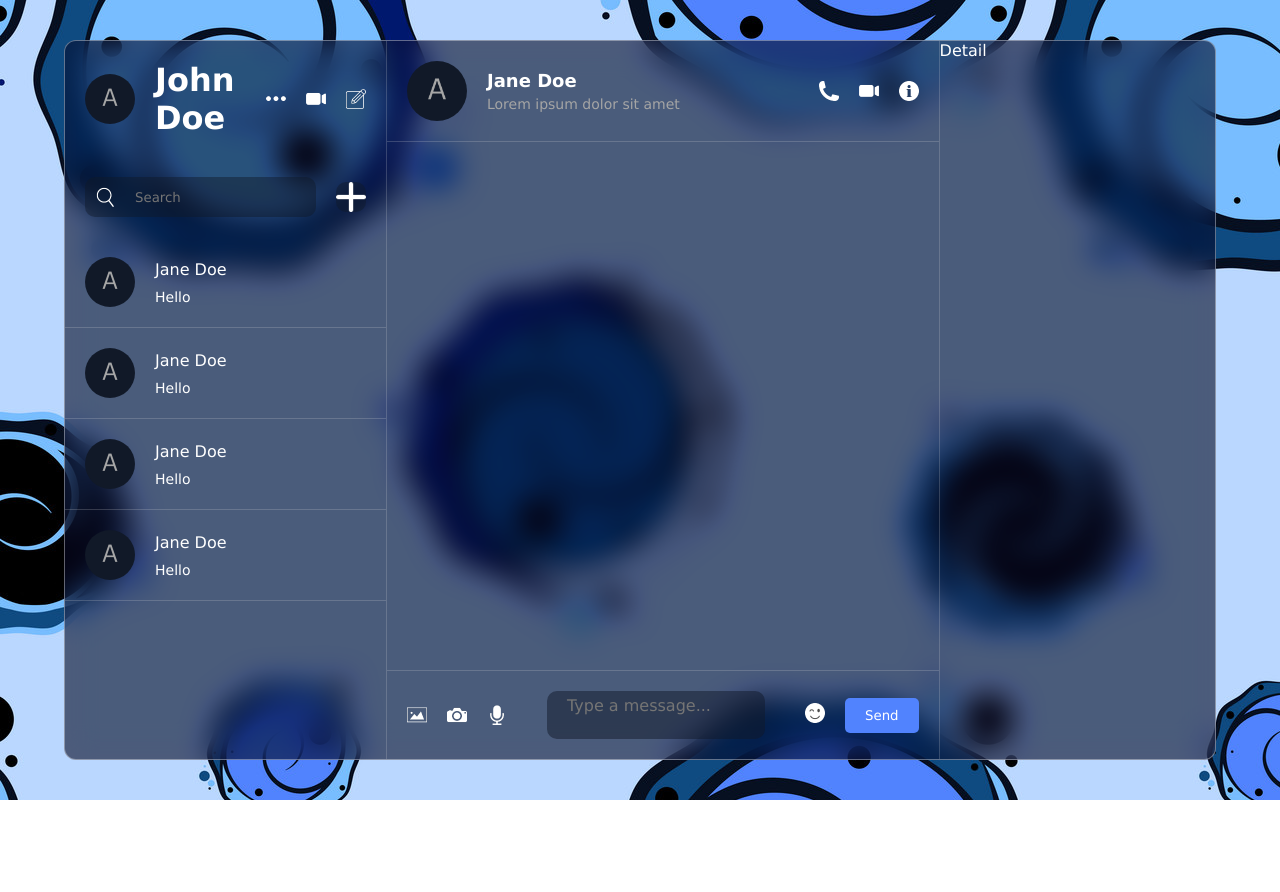
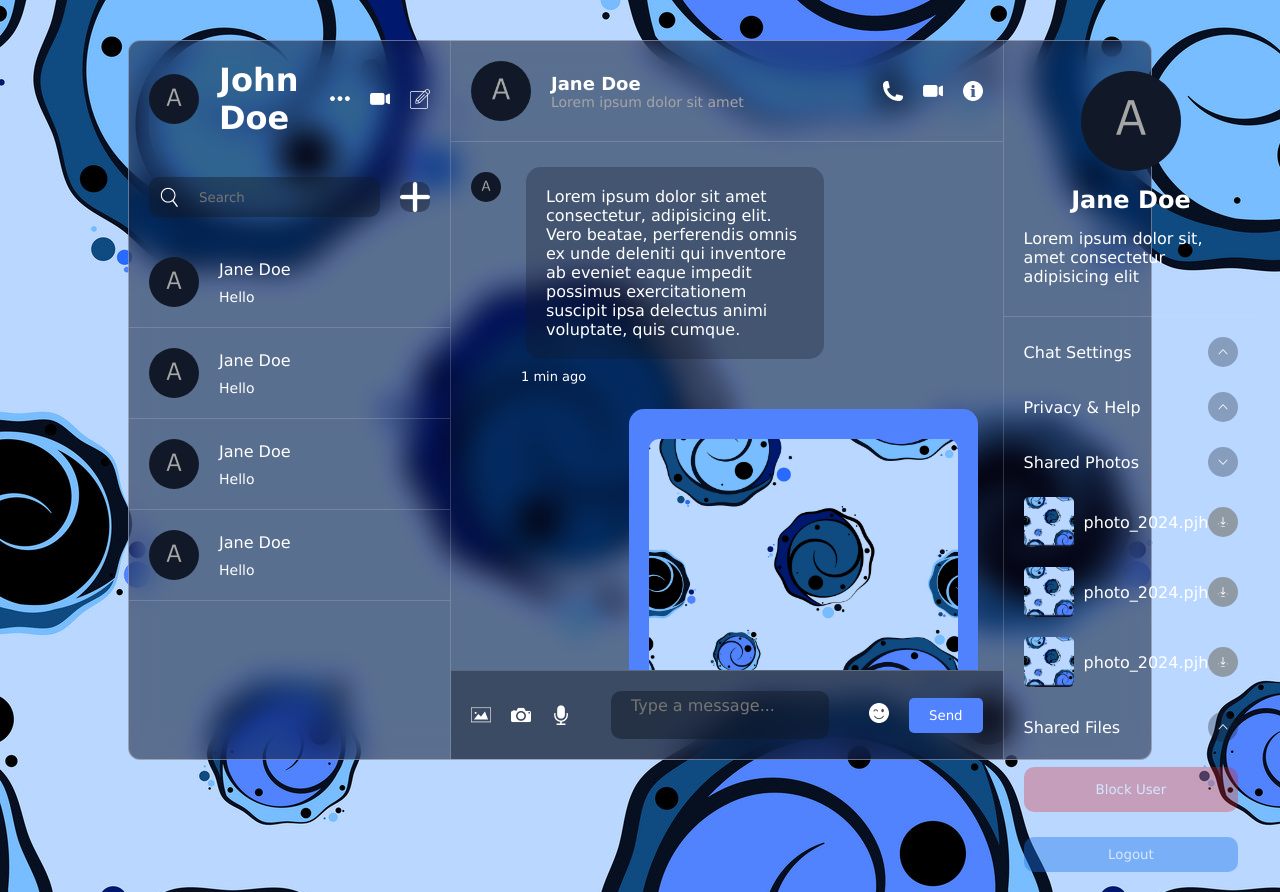
Before and after one commit to Bolu-Adeniranye/ChatterBox, a React (Vite) app: page / in a window 1280 px wide. Before the commit the page ends 800 px from the top, so only its background shows below. Built offline with nearby package versions, Linux system fonts and the light colour scheme.

Commit message:
Completed 2rd section with chat settings, chat display and stylings

```diff
--- a/src/components/chat/chat.css
+++ b/src/components/chat/chat.css
@@ -1,5 +1,6 @@
 .chat {
   flex: 2;
+
   display: flex;
   flex-direction: column;
 
@@ -29,12 +30,6 @@
         object-fit: cover;
       }
 
-      .texts {
-        display: flex;
-        flex-direction: column;
-        gap: 5px;
-      }
-
       span {
         font-size: 18px;
         font-weight: bold;
@@ -62,8 +57,64 @@
     padding: 20px;
 
     flex: 1;
+    display: flex;
+    flex-direction: column;
+
+    gap: 20px;
 
     min-height: 40%;
+
+    overflow: scroll;
+
+    .message {
+      max-width: 70%;
+      display: flex;
+      gap: 20px;
+
+      span {
+        font-size: 13px;
+      }
+
+      p {
+        background-color: rgba(17, 25, 40, 0.3);
+
+        padding: 20px;
+        margin: 5px;
+
+        border-radius: 15px;
+      }
+
+      img {
+        margin-top: 10px;
+        border-radius: 50%;
+        height: 30px;
+        width: 30px;
+        object-fit: cover;
+      }
+
+      .texts {
+        display: flex;
+        flex-direction: column;
+        gap: 5px;
+        flex: 1;
+
+        img {
+          width: 100%;
+          height: 300px;
+          border-radius: 10px;
+
+          object-fit: cover;
+        }
+      }
+
+      &.own {
+        align-self: flex-end;
+
+        p {
+          background-color: #5182fe;
+        }
+      }
+    }
   }
 
   .bottom {
@@ -75,6 +126,7 @@
     align-items: center;
     justify-content: space-between;
 
+    background-color: rgba(17, 25, 40, 0.412);
     border-top: 1px solid #dddddd35;
 
     margin-top: auto;
--- a/src/components/chat/chat.jsx
+++ b/src/components/chat/chat.jsx
@@ -1,38 +1,96 @@
 import EmojiPicker from "emoji-picker-react";
 import "./chat.css";
-import { useState } from "react";
+import { useEffect, useRef, useState } from "react";
 
 const Chat = () => {
   const [open, setOpen] = useState(false);
   const [text, setText] = useState("");
+  const endRef = useRef(null);
+
+  useEffect(() => {
+    endRef.current?.scrollIntoView({ behavior: "smooth" });
+  }, []);
+
   const handleEmoji = (e) => {
     setText((prev) => prev + e.emoji);
     setOpen(false);
   };
 
-  console.log(text);
   return (
     <div className="chat">
       <div className="top">
         <div className="user">
-          <img src="/avatar.png" alt="" />
+          <img src="./avatar.png" alt="" />
           <div className="texts">
             <span>Jane Doe</span>
             <p>Lorem ipsum dolor sit amet</p>
           </div>
         </div>
         <div className="icons">
-          <img src="/phone.png" alt="" />
-          <img src="/video.png" alt="" />
-          <img src="/info.png" alt="" />
+          <img src="./phone.png" alt="" />
+          <img src="./video.png" alt="" />
+          <img src="./info.png" alt="" />
         </div>
       </div>
-      <div className="center"></div>
+
+      <div className="center">
+        <div className="message">
+          <img src="./avatar.png" alt="" />
+          <div className="texts">
+            <p>
+              Lorem ipsum dolor sit amet consectetur, adipisicing elit. Vero
+              beatae, perferendis omnis ex unde deleniti qui inventore ab
+              eveniet eaque impedit possimus exercitationem suscipit ipsa
+              delectus animi voluptate, quis cumque.
+            </p>
+            <span>1 min ago</span>
+          </div>
+        </div>
+
+        <div className="message own">
+          <div className="texts">
+            <p>
+              Lorem ipsum dolor sit amet consectetur, adipisicing elit. Vero
+              beatae, perferendis omnis ex unde deleniti qui inventore ab
+              eveniet eaque impedit possimus exercitationem suscipit ipsa
+              delectus animi voluptate, quis cumque.
+            </p>
+            <span>1 min ago</span>
+          </div>
+        </div>
+        <div ref={endRef}></div>
+        <div className="message">
+          <img src="./avatar.png" alt="" />
+          <div className="texts">
+            <p>
+              Lorem ipsum dolor sit amet consectetur, adipisicing elit. Vero
+              beatae, perferendis omnis ex unde deleniti qui inventore ab
+              eveniet eaque impedit possimus exercitationem suscipit ipsa
+              delectus animi voluptate, quis cumque.
+            </p>
+            <span>1 min ago</span>
+          </div>
+        </div>
+
+        <div className="message own">
+          <div className="texts">
+            <p>
+              <img src="./bg.jpg" alt="" />
+              Lorem ipsum dolor sit amet consectetur, adipisicing elit. Vero
+              beatae, perferendis omnis ex unde deleniti qui inventore ab
+              eveniet eaque impedit possimus exercitationem suscipit ipsa
+              delectus animi voluptate, quis cumque.
+            </p>
+            <span>1 min ago</span>
+          </div>
+        </div>
+      </div>
+
       <div className="bottom">
         <div className="icons">
-          <img src="/img.png" alt="" />
-          <img src="/camera.png" alt="" />
-          <img src="/mic.png" alt="" />
+          <img src="./img.png" alt="" />
+          <img src="./camera.png" alt="" />
+          <img src="./mic.png" alt="" />
         </div>
         <textarea
           type="text"
@@ -43,7 +101,7 @@ const Chat = () => {
         />
         <div className="emoji">
           <img
-            src="/emoji.png"
+            src="./emoji.png"
             alt=""
             onClick={() => setOpen((prev) => !prev)}
           />
--- a/src/components/detail/detail.css
+++ b/src/components/detail/detail.css
@@ -1,3 +1,107 @@
 .detail {
-  flex: 3;
+  flex: 1;
+
+  .user {
+    padding: 30px 20px;
+
+    display: flex;
+    flex-direction: column;
+    align-items: center;
+    gap: 15px;
+
+    border-bottom: 1px solid #dddddd35;
+
+    img {
+      width: 100px;
+      object-fit: cover;
+      border-radius: 50%;
+    }
+  }
+
+  .info {
+    padding: 20px;
+    display: flex;
+    flex-direction: column;
+    gap: 25px;
+
+    .option {
+      .title {
+        display: flex;
+        align-items: center;
+        justify-content: space-between;
+
+        img {
+          width: 30px;
+          height: 30px;
+
+          background-color: rgba(17, 25, 40, 0.3);
+
+          padding: 10px;
+          border-radius: 50%;
+          cursor: pointer;
+        }
+      }
+
+      .photos {
+        display: flex;
+        flex-direction: column;
+        gap: 20px;
+        margin-top: 20px;
+
+        .photoItem {
+          display: flex;
+
+          align-items: center;
+          justify-content: space-between;
+
+          .photoDetail {
+            display: flex;
+            align-items: center;
+            justify-content: space-between;
+            gap: 10px;
+            img {
+              width: 50px;
+              height: 50px;
+              border-radius: 5px;
+              object-fit: cover;
+            }
+          }
+
+          .icon {
+            width: 30px;
+            height: 30px;
+            background-color: rgba(130, 134, 135, 0.745);
+
+            padding: 10px;
+            border-radius: 50%;
+            cursor: pointer;
+          }
+        }
+      }
+    }
+
+    button {
+      padding: 15px 20px;
+
+      border: none;
+      border-radius: 10px;
+      background-color: #de2020c3;
+      color: inherit;
+
+      cursor: pointer;
+      transition: opacity 0.3s ease;
+
+      opacity: 0.4;
+
+      &.block:hover,
+      &.logout:hover {
+        opacity: 1;
+      }
+
+      &.logout {
+        padding: 10px;
+        background-color: #1a73e8;
+      }
+    }
+  }
 }
--- a/src/components/detail/detail.jsx
+++ b/src/components/detail/detail.jsx
@@ -1,7 +1,72 @@
 import "./detail.css";
 
 const Detail = () => {
-  return <div className="detail">Detail</div>;
+  return (
+    <div className="detail">
+      <div className="user">
+        <img src="./avatar.png" alt="" />
+        <h2>Jane Doe</h2>
+        <p>Lorem ipsum dolor sit, amet consectetur adipisicing elit</p>
+      </div>
+      <div className="info">
+        <div className="option">
+          <div className="title">
+            <span>Chat Settings</span>
+            <img src="./arrowUp.png" alt="" />
+          </div>
+        </div>
+
+        <div className="option">
+          <div className="title">
+            <span>Privacy & Help</span>
+            <img src="./arrowUp.png" alt="" />
+          </div>
+        </div>
+
+        <div className="option">
+          <div className="title">
+            <span>Shared Photos</span>
+            <img src="./arrowDown.png" alt="" />
+          </div>
+
+          <div className="photos">
+            <div className="photoItem">
+              <div className="photoDetail">
+                <img src="./bg.jpg" alt="" />
+                <span>photo_2024.pjh</span>
+              </div>
+              <img src="./download.png" alt="" className="icon" />
+            </div>
+
+            <div className="photoItem">
+              <div className="photoDetail">
+                <img src="./bg.jpg" alt="" />
+                <span>photo_2024.pjh</span>
+              </div>
+              <img src="./download.png" alt="" className="icon" />
+            </div>
+
+            <div className="photoItem">
+              <div className="photoDetail">
+                <img src="./bg.jpg" alt="" />
+                <span>photo_2024.pjh</span>
+              </div>
+              <img src="./download.png" alt="" className="icon" />
+            </div>
+          </div>
+        </div>
+
+        <div className="option">
+          <div className="title">
+            <span>Shared Files</span>
+            <img src="./arrowUp.png" alt="" />
+          </div>
+        </div>
+        <button className="block">Block User</button>
+        <button className="logout">Logout</button>
+      </div>
+    </div>
+  );
 };
 
 export default Detail;
--- a/src/components/list/chatList/ChatList.jsx
+++ b/src/components/list/chatList/ChatList.jsx
@@ -8,18 +8,18 @@ const ChatList = () => {
     <div className="chatList">
       <div className="search">
         <div className="searchBar">
-          <img src="/search.png" alt="" />
+          <img src="./search.png" alt="" />
           <input type="text" placeholder="Search" />
         </div>
         <img
-          src={addMode ? "/minus.png" : "/plus.png"}
+          src={addMode ? "./minus.png" : "./plus.png"}
           alt=""
           className="add"
           onClick={() => setAddMode((prev) => !prev)}
         />
       </div>
       <div className="item">
-        <img src="/avatar.png" alt="" />
+        <img src="./avatar.png" alt="" />
         <div className="texts">
           <span>Jane Doe</span>
           <p>Hello</p>
@@ -27,7 +27,7 @@ const ChatList = () => {
       </div>
 
       <div className="item">
-        <img src="/avatar.png" alt="" />
+        <img src="./avatar.png" alt="" />
         <div className="texts">
           <span>Jane Doe</span>
           <p>Hello</p>
@@ -35,7 +35,7 @@ const ChatList = () => {
       </div>
 
       <div className="item">
-        <img src="/avatar.png" alt="" />
+        <img src="./avatar.png" alt="" />
         <div className="texts">
           <span>Jane Doe</span>
           <p>Hello</p>
@@ -43,7 +43,7 @@ const ChatList = () => {
       </div>
 
       <div className="item">
-        <img src="/avatar.png" alt="" />
+        <img src="./avatar.png" alt="" />
         <div className="texts">
           <span>Jane Doe</span>
           <p>Hello</p>
--- a/src/index.css
+++ b/src/index.css
@@ -19,10 +19,10 @@ body {
 .container {
   display: flex;
 
-  width: 90vw;
+  width: 80vw;
   height: 90vh;
 
-  background-color: rgba(7, 7, 34, 0.596);
+  background-color: rgba(7, 7, 34, 0.5);
   backdrop-filter: blur(15px) saturate(150%);
   color: white;
 
```
